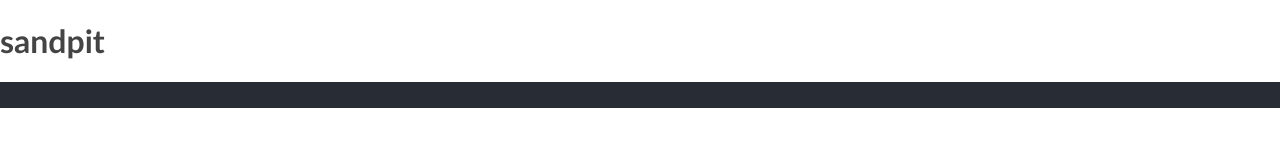
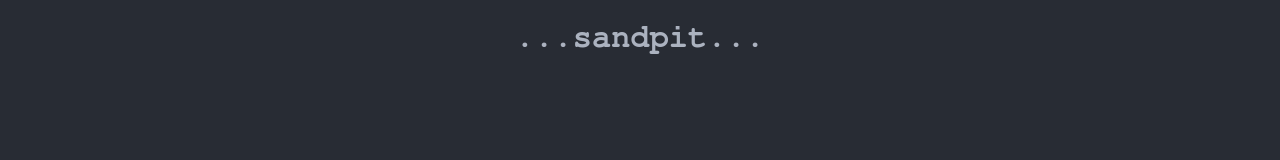
Before and after one commit to ndr-brt/sandpit, a website: page dist/index.html in a window 1280 px wide. Drawn offline with Linux system fonts and the light colour scheme.

Commit message:
UI tweaks

```diff
--- a/dist/index.html
+++ b/dist/index.html
@@ -9,7 +9,7 @@
 </head>
 <body>
     <main>
-        <h1>sandpit</h1>
+        <h1>...sandpit...</h1>
         <div id="editor">
             <!-- code editor goes here  -->
         </div>
--- a/dist/styles.css
+++ b/dist/styles.css
@@ -2,7 +2,15 @@ html,
 body {
     margin: 0;
     padding: 0;
-    background: #fff;
-    color: #444;
-    font-family: 'Gill Sans','Gill Sans MT',Calibri,'Trebuchet MS',sans-serif
+    background: #282c34;
+    color: #abb2bf;
+    font-family: 'FreeMono','monospace';
 }
+
+h1 {
+    text-align: center;
+}
+
+.cm-content {
+    font-size: 18pt;
+}
```
